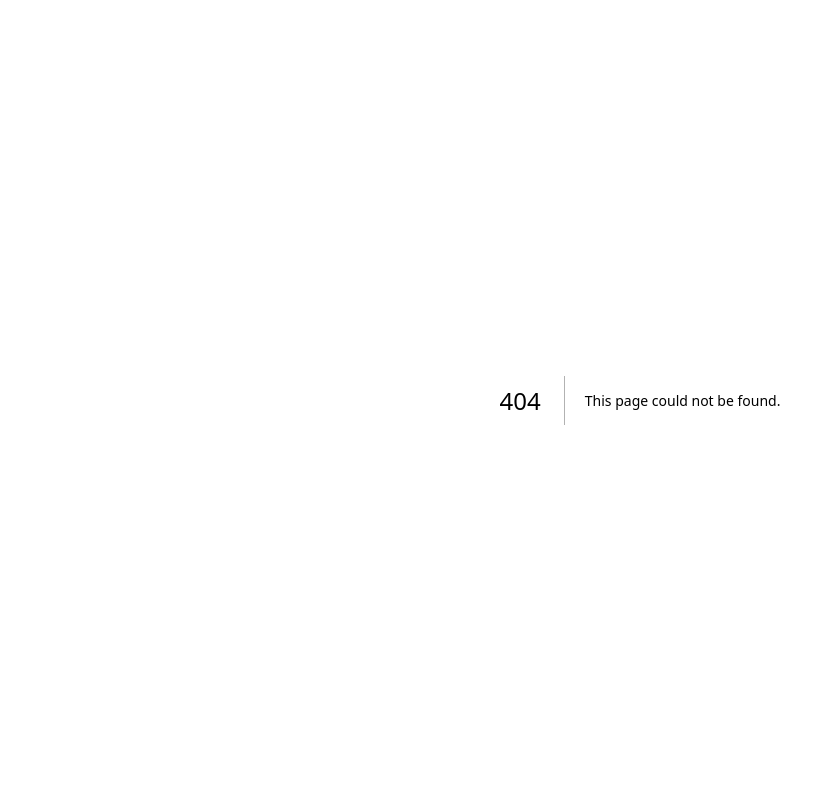
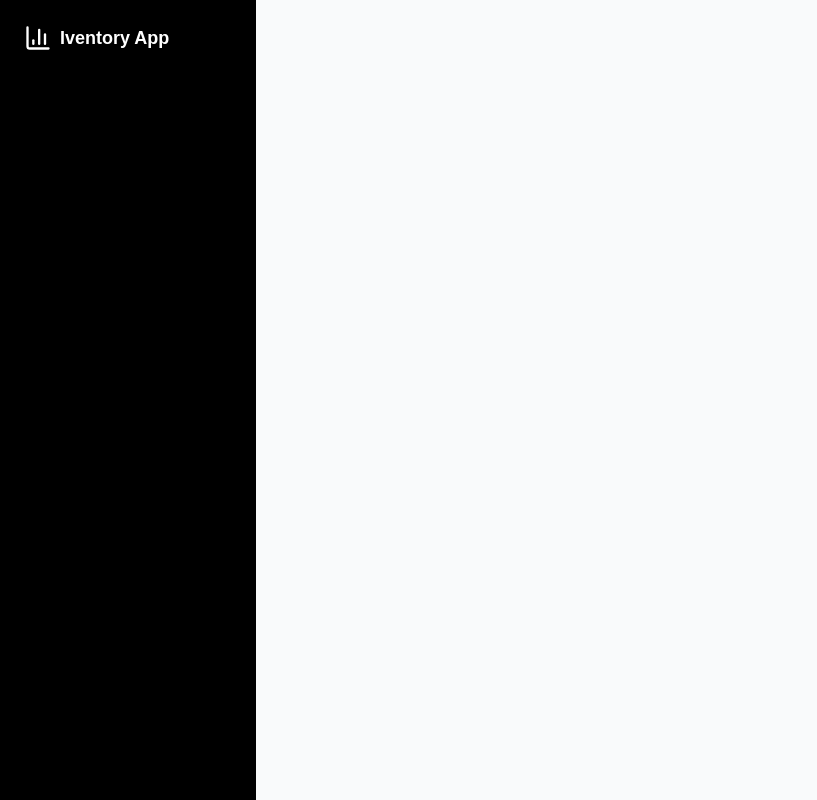
Before and after one commit to Mar1kya/iventory-app, a Next.js app: page /dashboard in a window 1280 px wide. Before the commit this address had no page. Shown: the whole page, without its empty margins (0-817 px from the left). Built offline with nearby package versions, Linux system fonts and the light colour scheme; what @stackframe/stack would draw is missing.

Commit message:
create dashboard page and sidebar component, install lucied react for icon

```diff
--- /dev/null
+++ b/app/dashboard/page.tsx
@@ -0,0 +1,7 @@
+import SideBar from "@/components/sidebar";
+
+export default function DashBoardPage() {
+    return <div className="min-h-screen bg-gray-50">
+        <SideBar currentPath="/dashboard" />
+    </div>
+}
--- /dev/null
+++ b/components/sidebar.tsx
@@ -0,0 +1,11 @@
+import { BarChart3 } from 'lucide-react'
+export default function SideBar({ currentPath = '/dashboard' }: { currentPath: string }) {
+    return <div className="fix left-0 top-0 bg-black text-white w-64 min-h-screen p-6 z-10">
+        <div className="mb-8">
+            <div className="flex items-center space-x-2 mb-4">
+                <BarChart3 className='w-7 h-7' />
+                <span className='text-lg font-semibold'>Iventory App</span>
+            </div>
+        </div>
+    </div>
+}
--- a/package.json
+++ b/package.json
@@ -11,6 +11,7 @@
   "dependencies": {
     "@prisma/client": "^7.2.0",
     "@stackframe/stack": "^2.8.56",
+    "lucide-react": "^0.562.0",
     "next": "16.1.1",
     "react": "19.2.3",
     "react-dom": "19.2.3"
```
Also changed, not shown: 1 other file (tests, documents, lock files or other folders).
